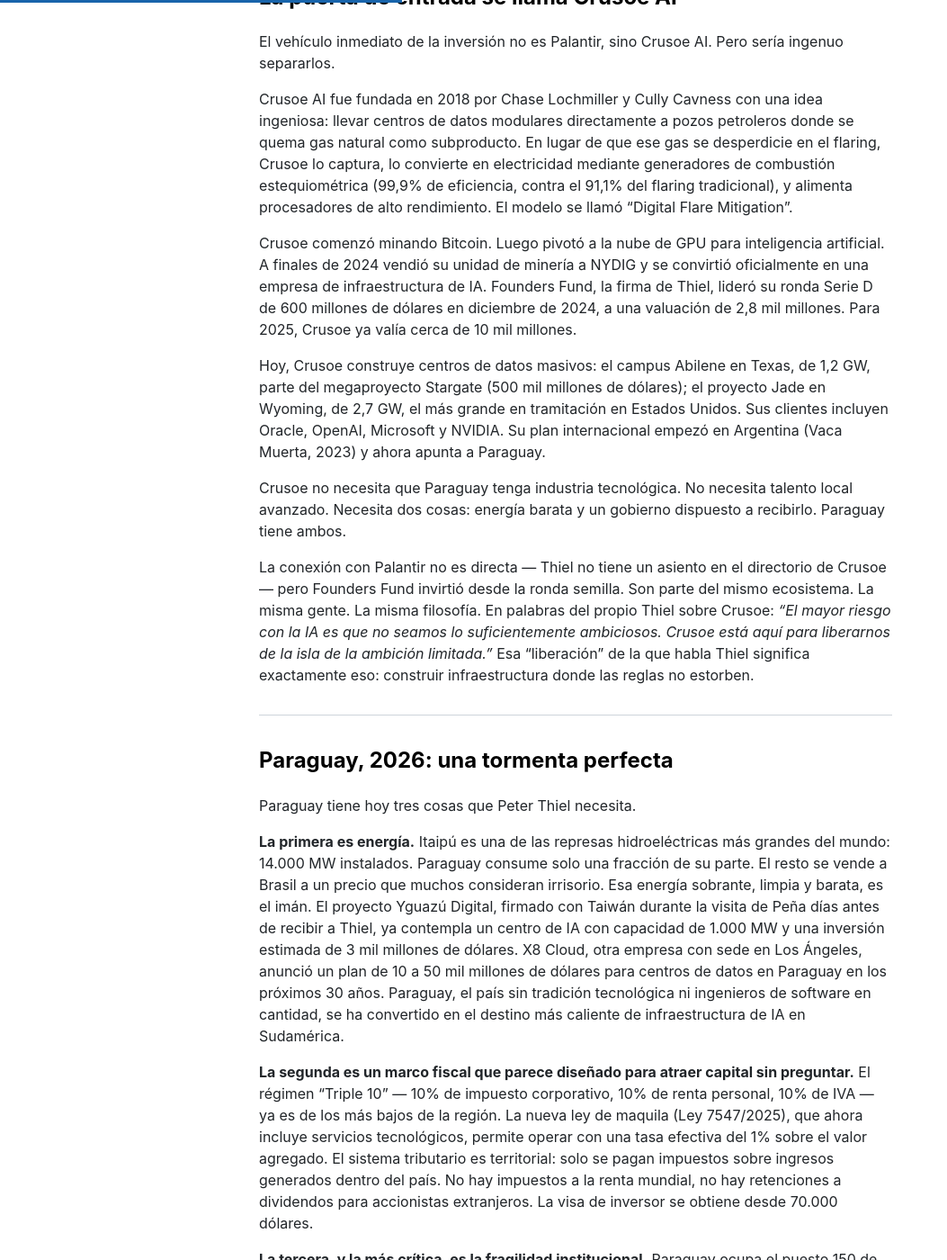
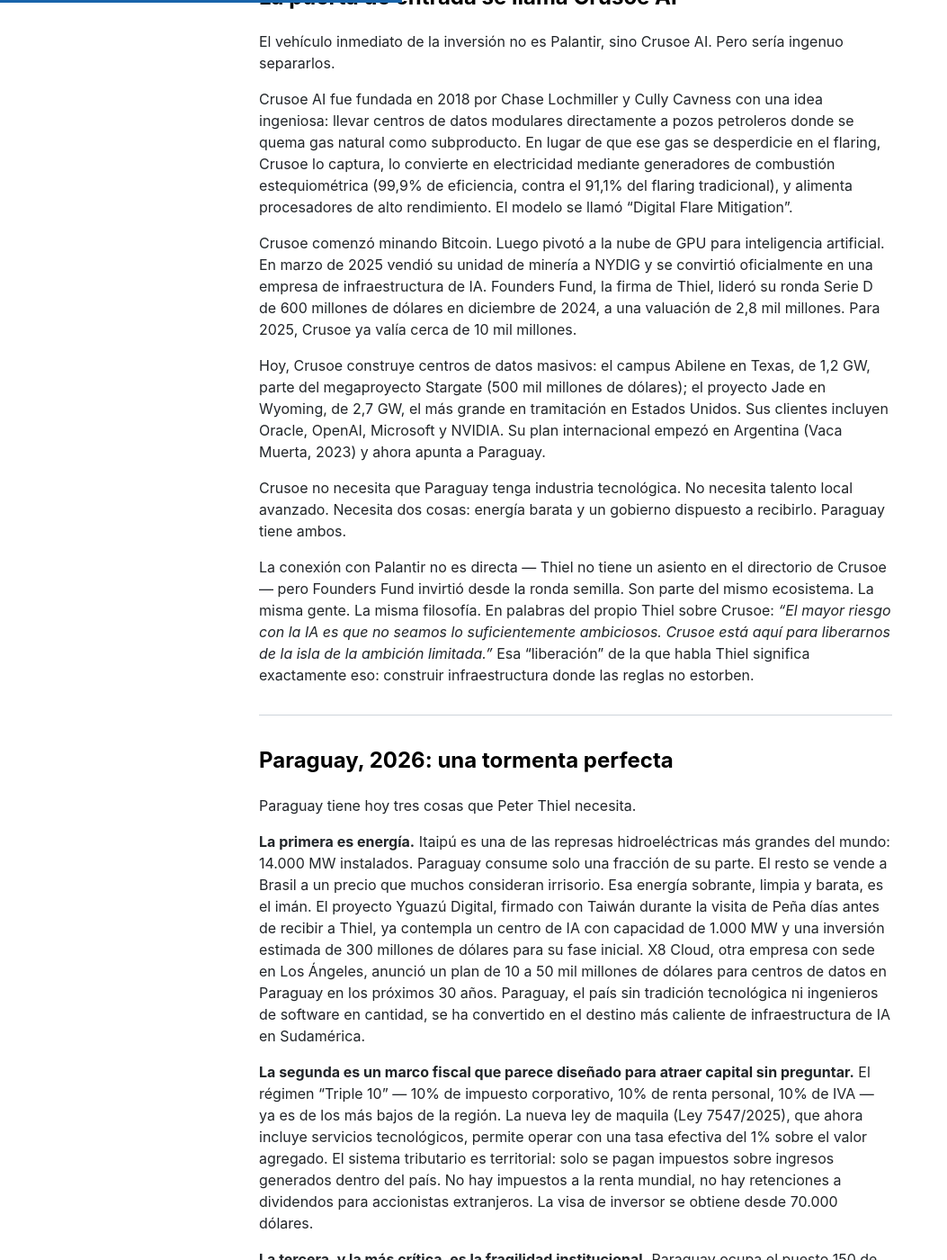
Before and after one commit to miravosqueinteresante/muchotexto.net, a Jekyll site: the page built from _posts/2026-05-16-peter-thiel-paraguay-experimento.md, in a window 1280 px wide and 1400 px high, scrolled down 2519 px. Shown: the whole window at 90% size, without its empty margins (0-1053 px from the left). Built offline with Jekyll 4.4.1, drawn with Linux system fonts in a browser that asks for light colours; nearby versions of some CDN libraries; comment, search, counter and statistics services are not loaded; some of the changed text lies outside the part shown.

Commit message:
Corrige 7 errores factuales encontrados en verificación de artículos 3 y 4
- Artículo 3 (5 tecnologías): Horizon Worlds año 2024→2023, Hyperloop 160→~170 km/h, Anil Dash quote→paráfrasis
- Artículo 4 (Peter Thiel): Crusoe/NYDIG finales 2024→marzo 2025, '13 empleados'→'varios empleados', 23%→22% leña/carbón, Yguazú Digital → fase inicial

```diff
--- a/_posts/2026-05-16-peter-thiel-paraguay-experimento.md
+++ b/_posts/2026-05-16-peter-thiel-paraguay-experimento.md
@@ -46,7 +46,7 @@
 
 Crusoe AI fue fundada en 2018 por Chase Lochmiller y Cully Cavness con una idea ingeniosa: llevar centros de datos modulares directamente a pozos petroleros donde se quema gas natural como subproducto. En lugar de que ese gas se desperdicie en el flaring, Crusoe lo captura, lo convierte en electricidad mediante generadores de combustión estequiométrica (99,9% de eficiencia, contra el 91,1% del flaring tradicional), y alimenta procesadores de alto rendimiento. El modelo se llamó "Digital Flare Mitigation".
 
-Crusoe comenzó minando Bitcoin. Luego pivotó a la nube de GPU para inteligencia artificial. A finales de 2024 vendió su unidad de minería a NYDIG y se convirtió oficialmente en una empresa de infraestructura de IA. Founders Fund, la firma de Thiel, lideró su ronda Serie D de 600 millones de dólares en diciembre de 2024, a una valuación de 2,8 mil millones. Para 2025, Crusoe ya valía cerca de 10 mil millones.
+Crusoe comenzó minando Bitcoin. Luego pivotó a la nube de GPU para inteligencia artificial. En marzo de 2025 vendió su unidad de minería a NYDIG y se convirtió oficialmente en una empresa de infraestructura de IA. Founders Fund, la firma de Thiel, lideró su ronda Serie D de 600 millones de dólares en diciembre de 2024, a una valuación de 2,8 mil millones. Para 2025, Crusoe ya valía cerca de 10 mil millones.
 
 Hoy, Crusoe construye centros de datos masivos: el campus Abilene en Texas, de 1,2 GW, parte del megaproyecto Stargate (500 mil millones de dólares); el proyecto Jade en Wyoming, de 2,7 GW, el más grande en tramitación en Estados Unidos. Sus clientes incluyen Oracle, OpenAI, Microsoft y NVIDIA. Su plan internacional empezó en Argentina (Vaca Muerta, 2023) y ahora apunta a Paraguay.
 
@@ -60,7 +60,7 @@
 
 Paraguay tiene hoy tres cosas que Peter Thiel necesita.
 
-**La primera es energía.** Itaipú es una de las represas hidroeléctricas más grandes del mundo: 14.000 MW instalados. Paraguay consume solo una fracción de su parte. El resto se vende a Brasil a un precio que muchos consideran irrisorio. Esa energía sobrante, limpia y barata, es el imán. El proyecto Yguazú Digital, firmado con Taiwán durante la visita de Peña días antes de recibir a Thiel, ya contempla un centro de IA con capacidad de 1.000 MW y una inversión estimada de 3 mil millones de dólares. X8 Cloud, otra empresa con sede en Los Ángeles, anunció un plan de 10 a 50 mil millones de dólares para centros de datos en Paraguay en los próximos 30 años. Paraguay, el país sin tradición tecnológica ni ingenieros de software en cantidad, se ha convertido en el destino más caliente de infraestructura de IA en Sudamérica.
+**La primera es energía.** Itaipú es una de las represas hidroeléctricas más grandes del mundo: 14.000 MW instalados. Paraguay consume solo una fracción de su parte. El resto se vende a Brasil a un precio que muchos consideran irrisorio. Esa energía sobrante, limpia y barata, es el imán. El proyecto Yguazú Digital, firmado con Taiwán durante la visita de Peña días antes de recibir a Thiel, ya contempla un centro de IA con capacidad de 1.000 MW y una inversión estimada de 300 millones de dólares para su fase inicial. X8 Cloud, otra empresa con sede en Los Ángeles, anunció un plan de 10 a 50 mil millones de dólares para centros de datos en Paraguay en los próximos 30 años. Paraguay, el país sin tradición tecnológica ni ingenieros de software en cantidad, se ha convertido en el destino más caliente de infraestructura de IA en Sudamérica.
 
 **La segunda es un marco fiscal que parece diseñado para atraer capital sin preguntar.** El régimen "Triple 10" — 10% de impuesto corporativo, 10% de renta personal, 10% de IVA — ya es de los más bajos de la región. La nueva ley de maquila (Ley 7547/2025), que ahora incluye servicios tecnológicos, permite operar con una tasa efectiva del 1% sobre el valor agregado. El sistema tributario es territorial: solo se pagan impuestos sobre ingresos generados dentro del país. No hay impuestos a la renta mundial, no hay retenciones a dividendos para accionistas extranjeros. La visa de inversor se obtiene desde 70.000 dólares.
 
```
Also changed, not shown: other parts of _posts/2026-05-16-peter-thiel-paraguay-experimento.md (+2 -2 lines), _posts/2026-05-15-cinco-tecnologias-que-prometieron-cambiar-todo.md (+3 -3 lines).
